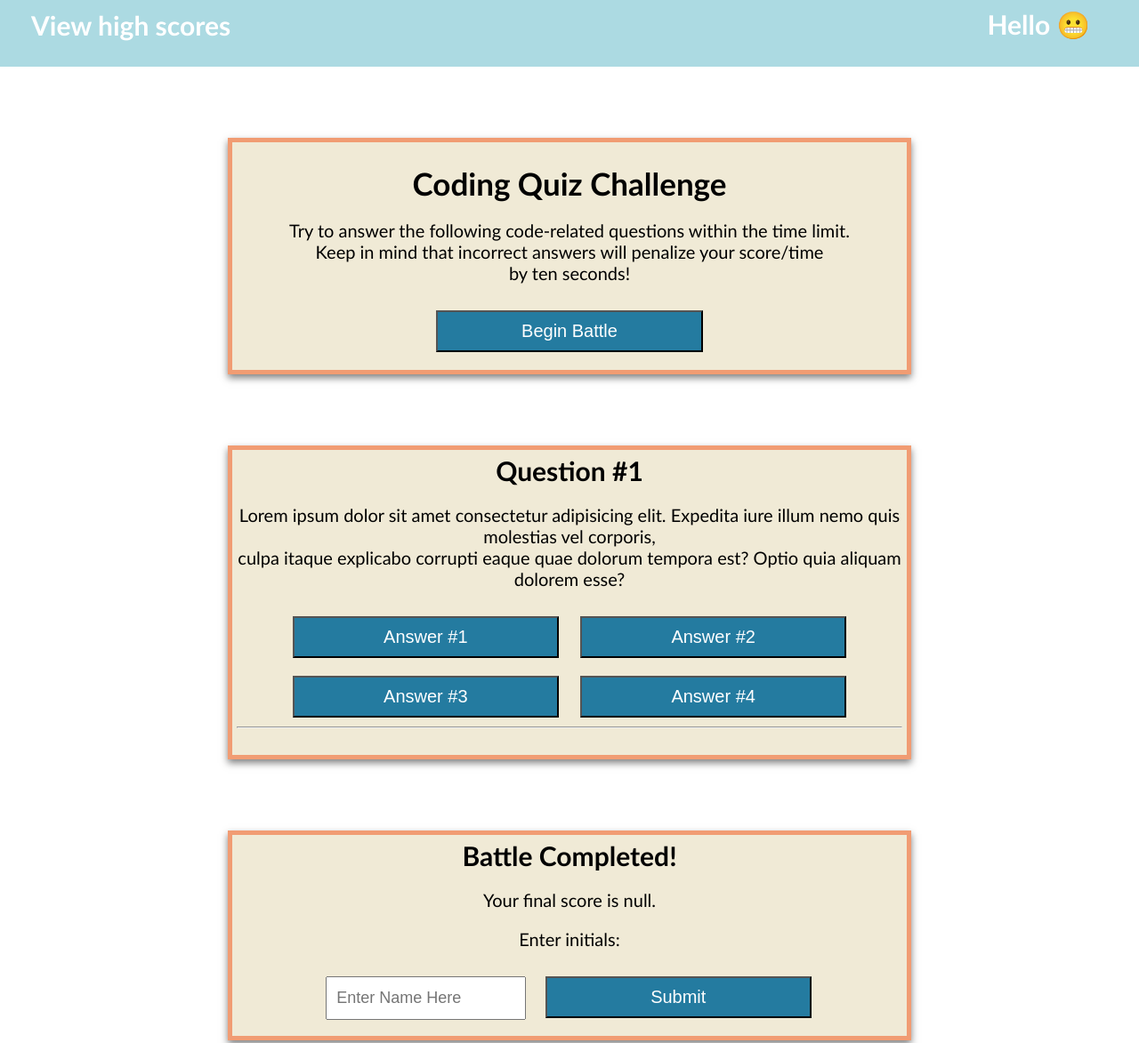
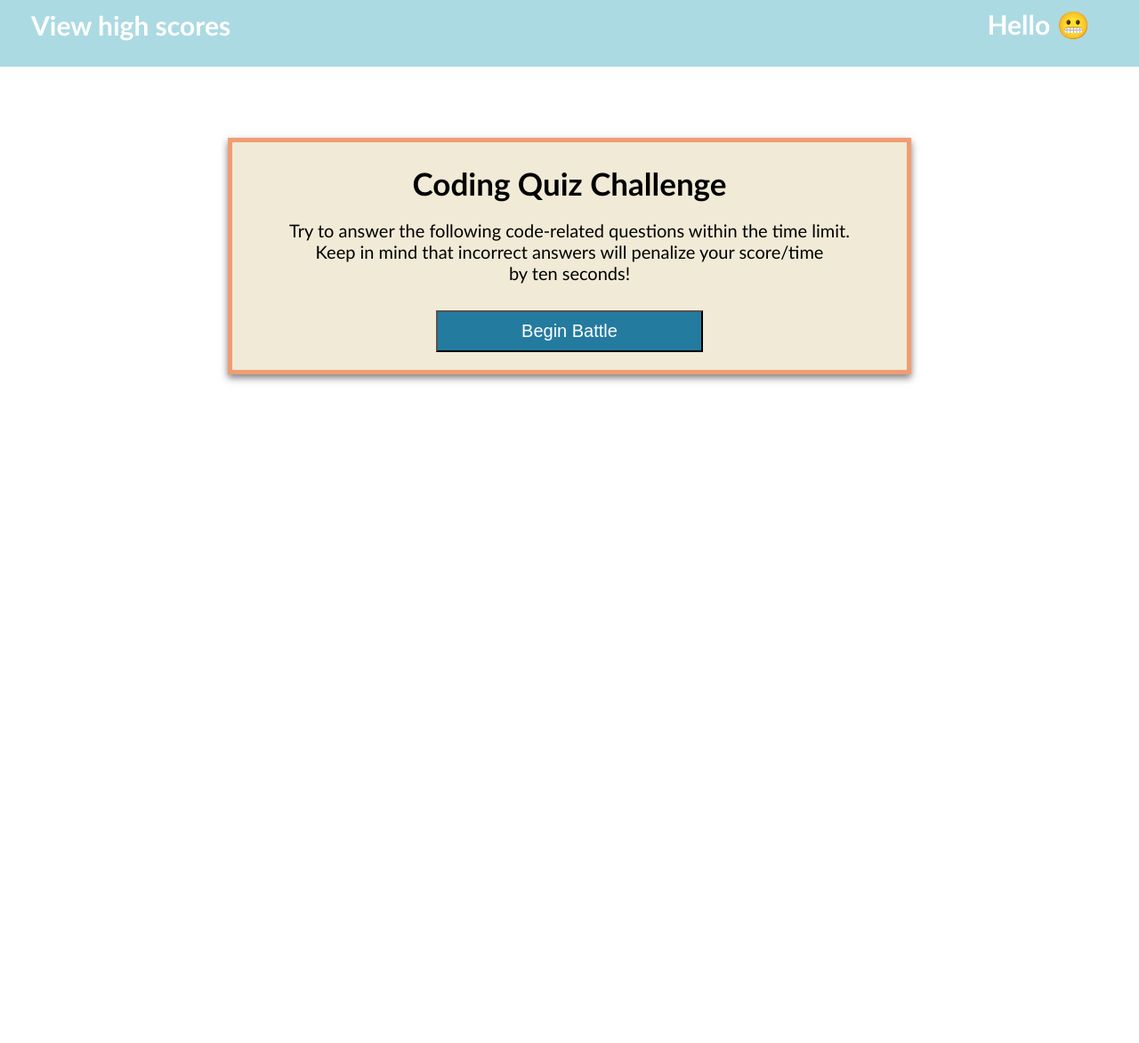
Before and after one commit to jeffreyvicente/04-BrainBattle, a plain HTML site: page index.html in a window 1280 px wide. Shown: the top 1173 px of the page at 89% size. After the commit the page ends 800 px from the top, so only its background shows below. Drawn offline with Linux system fonts and the light colour scheme; files that its build step writes are made by us from their sources.

Commit message:
Linked the css and js files to the HTML file

```diff
--- a/index.html
+++ b/index.html
@@ -4,7 +4,7 @@
     <meta charset="UTF-8">
     <meta http-equiv="X-UA-Compatible" content="IE=edge">
     <meta name="viewport" content="width=device-width, initial-scale=1.0">
-    <link rel="stylesheet" href="./styles/style.css">
+    <link rel="stylesheet" href="./assets/styles/style.css">
     <title>Brain Battle 🧠⚔️</title>
 </head>
 
@@ -89,7 +89,7 @@
     </section>
 
 
-   <script src="./scripts/script.js"></script>
+   <script src="./assets/scripts/script.js"></script>
 </body>
 
 
```
